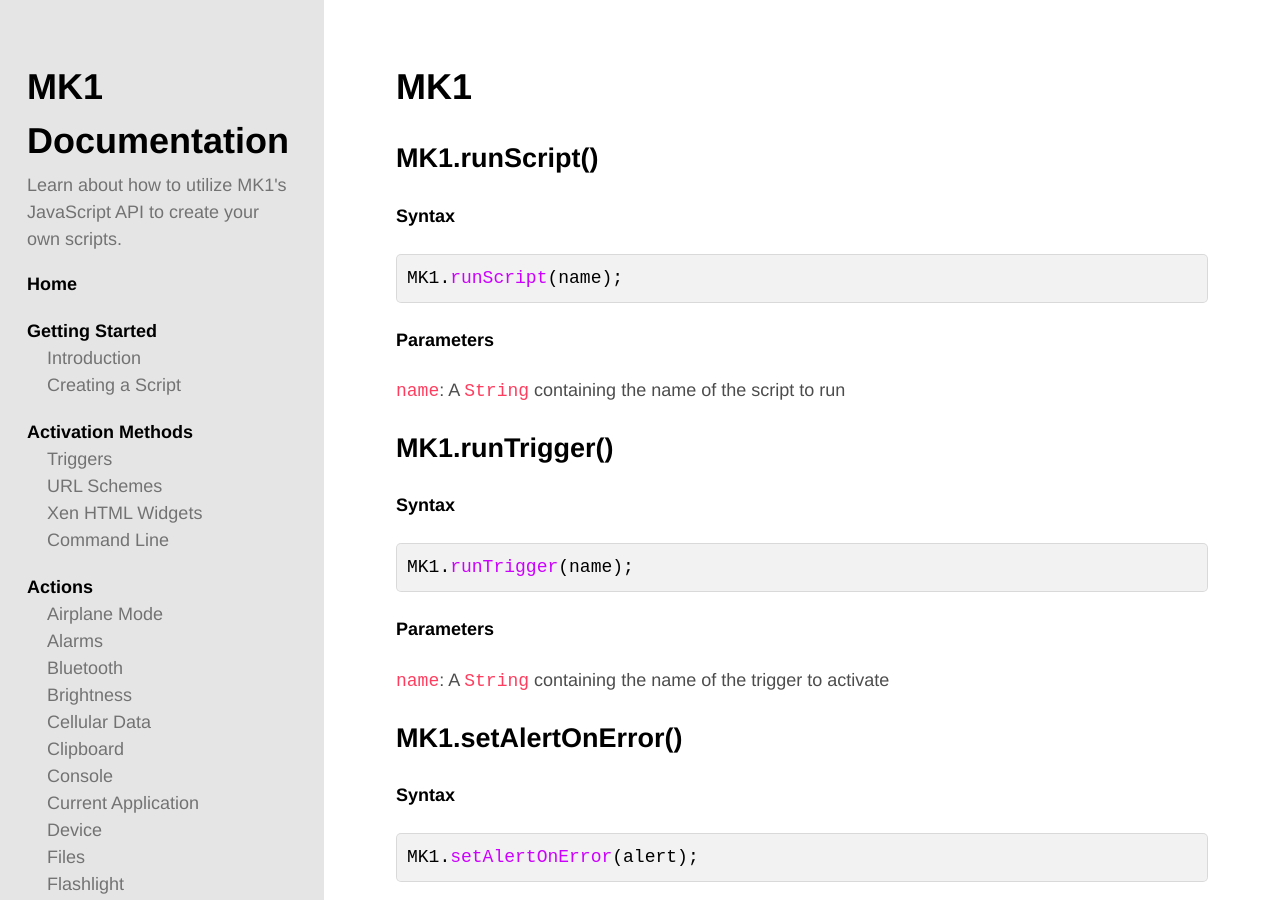
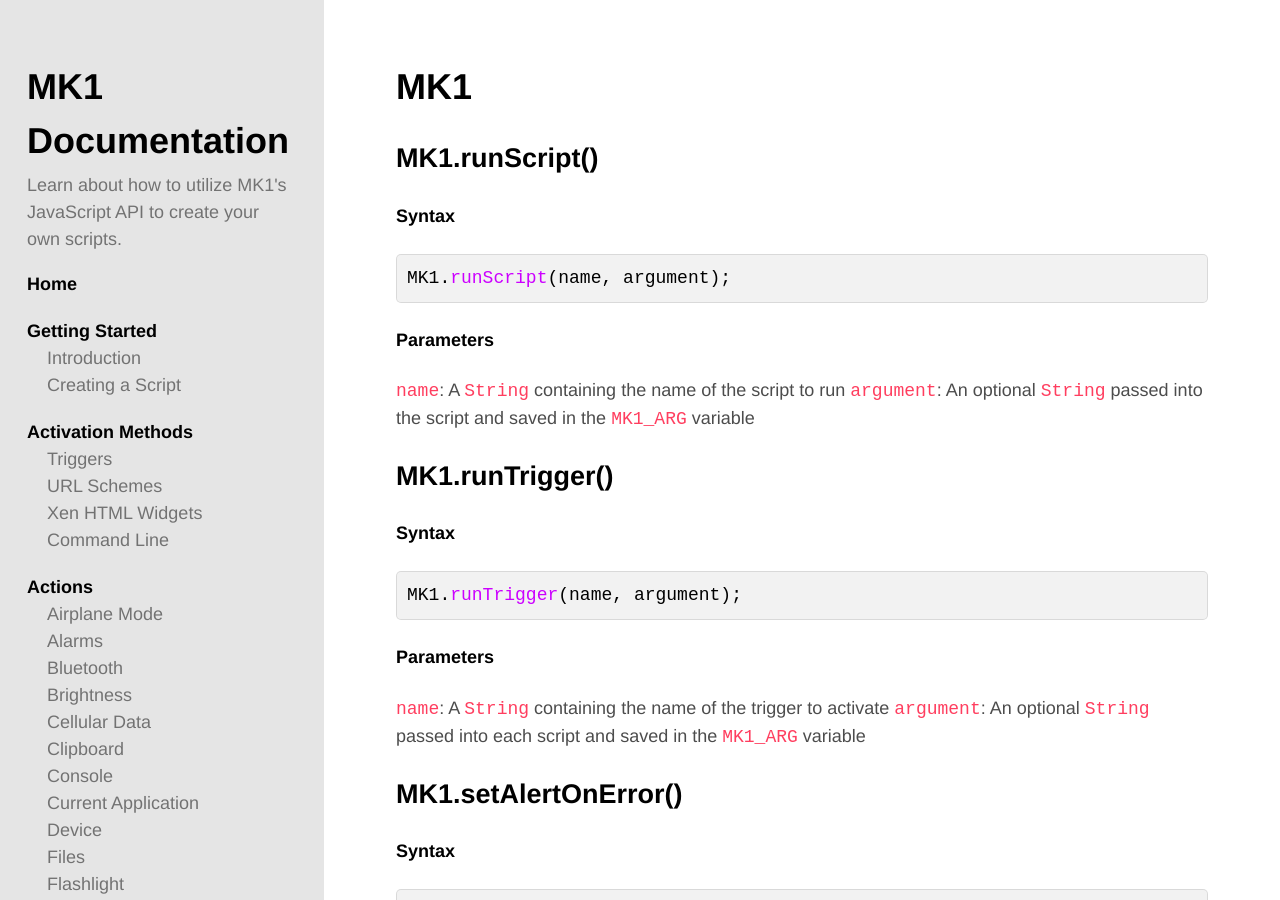
Before and after one commit to Skittyblock/MK1-Documentation, a Jekyll site: the page built from _docs/2 Actions/E MK1.md, in a window 1280 px wide and 900 px high. Built offline with Jekyll 4.4.1, drawn with Linux system fonts in a browser that asks for light colours.

Commit message:
_docs[1/4,2/E]: Add some info on script arguments

````diff
--- a/_docs/2 Actions/E MK1.md
+++ b/_docs/2 Actions/E MK1.md
@@ -10,22 +10,22 @@ sublinks: ["MK1.runScript()", "MK1.runTrigger()", "MK1.setAlertOnError()", "MK1.
 ## MK1.runScript() ##
 #### Syntax
 ```js
-MK1.runScript(name);
+MK1.runScript(name, argument);
 ```
 
 #### Parameters
 `name`: A `String` containing the name of the script to run
-
+`argument`: An optional `String` passed into the script and saved in the `MK1_ARG` variable
 
 ## MK1.runTrigger() ##
 #### Syntax
 ```js
-MK1.runTrigger(name);
+MK1.runTrigger(name, argument);
 ```
 
 #### Parameters
 `name`: A `String` containing the name of the trigger to activate
-
+`argument`: An optional `String` passed into each script and saved in the `MK1_ARG` variable
 
 ## MK1.setAlertOnError() ##
 #### Syntax
````
Also changed, not shown: _docs/1 Activation Methods/4 Command Line.md (+8 -0 lines).
